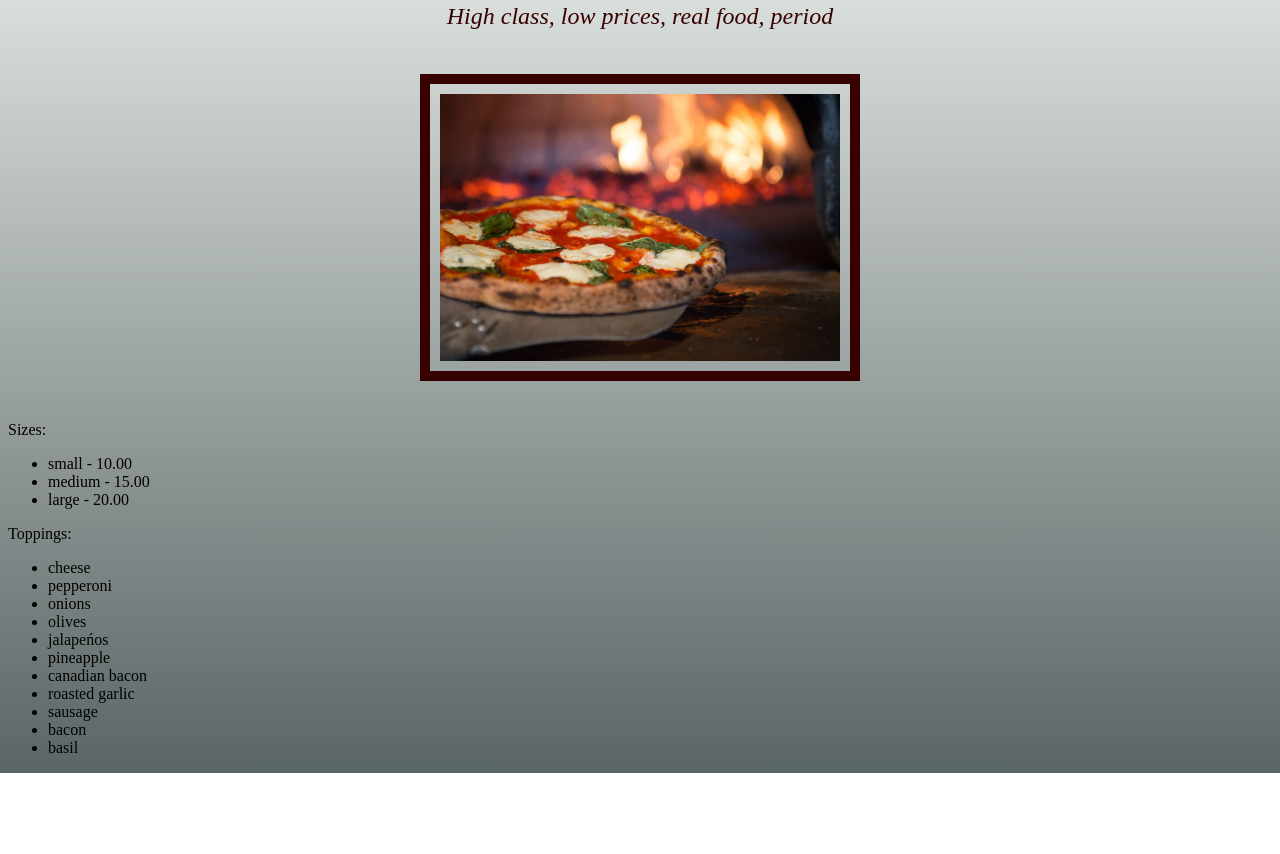
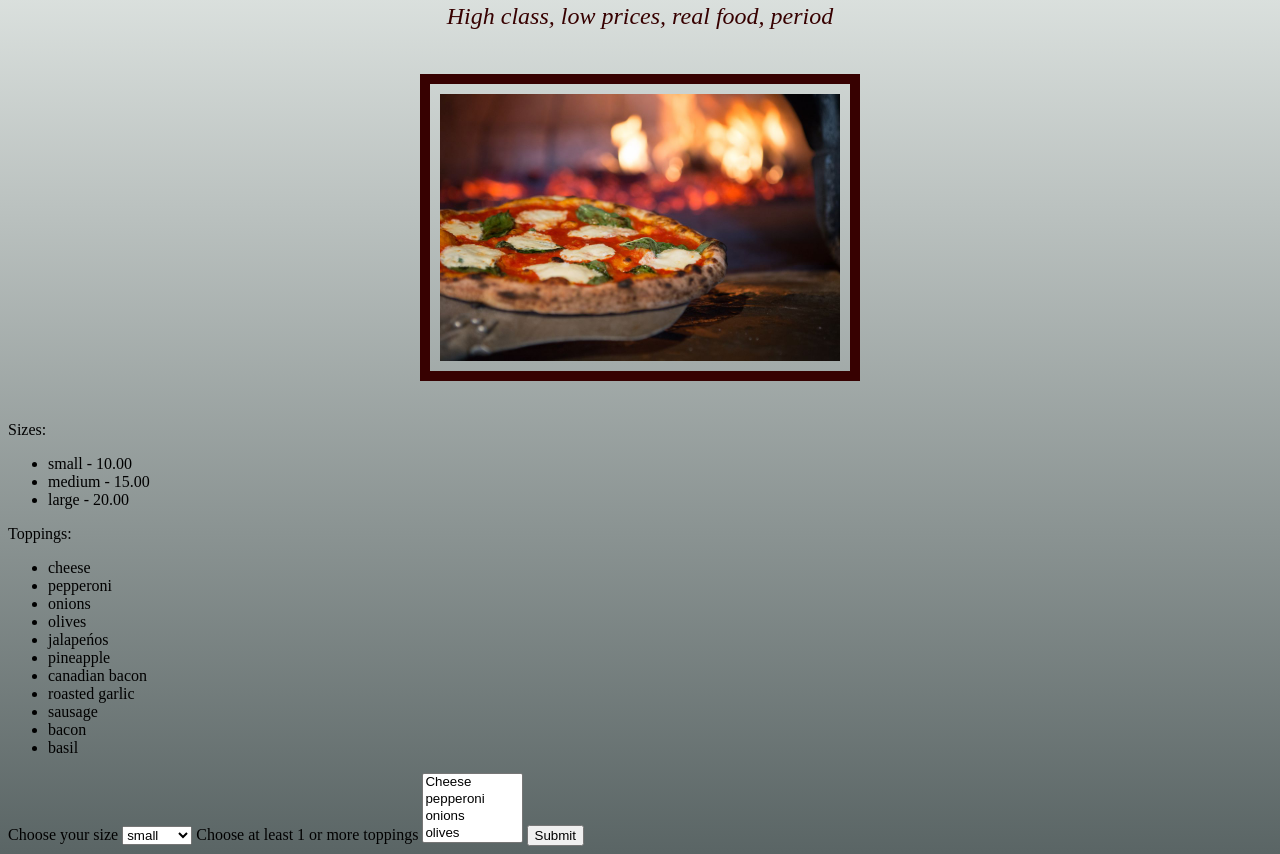
Before and after one commit to jmcmahon01/Josephino-s-Pizzaria, a plain HTML site: page index.html in a window 1280 px wide. Shown: the part 108-962 px from the top of the page. Before the commit the page ends 881 px from the top, so only its background shows below. Drawn offline with Linux system fonts and the light colour scheme.

Commit message:
add form to select size and toppings

```diff
--- a/index.html
+++ b/index.html
@@ -13,6 +13,7 @@
   <h1 class="h1"> Josephino's Pizzaria</h1>
   <p class="p">High class, low prices, real food, period</p>
   <img class="img" src="images/pie.jpg" alt="image of pizza" />
+  <div>
     <p>Sizes:</p>
     <ul>
       <li>small - 10.00</li>
@@ -33,6 +34,32 @@
       <li>bacon</li>
       <li>basil</li>
     </ul>
+  </div>
+  <div>
+    <form>
+      <label for="size">Choose your size</label>
+      <select id="size" name="size">
+        <option value="small">small</option>
+        <option value="medium">medium</option>
+        <option value="large">large</option>
+      </select>
+      <label for="toppings">Choose at least 1 or more toppings</label>
+      <select id="toppings" name="toppings" multiple>
+        <option value="cheese">Cheese</option>
+        <option value="pepperoni">pepperoni</option>
+        <option value="onions">onions</option>
+        <option value="olives">olives</option>
+        <option value="jalapeńos">jalapeńos</option>
+        <option value="pineapple">pineapple</option>
+        <option value="canadian bacon">canadian bacon</option>
+        <option value="roasted garlic">roasted garlic</option>
+        <option value="sausage">sausage</option>
+        <option value="bacon">bacon</option>
+        <option value="basil">basil</option>
+      </select>
+      <input type="submit" value="Submit">
+    </form>
+  </div>
 </body>
 
 </html>
```
Lines whose indentation alone changed are shown as unchanged.
